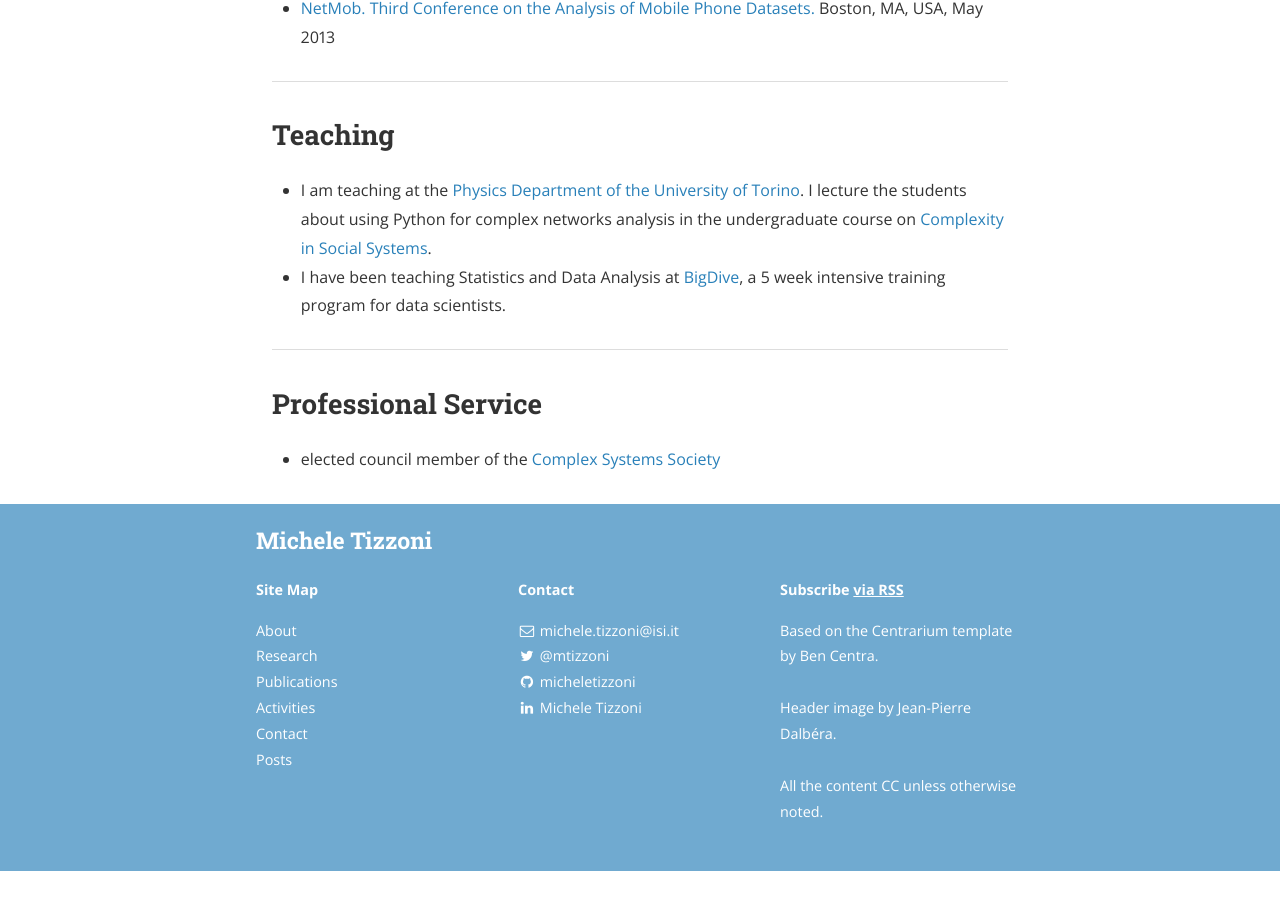
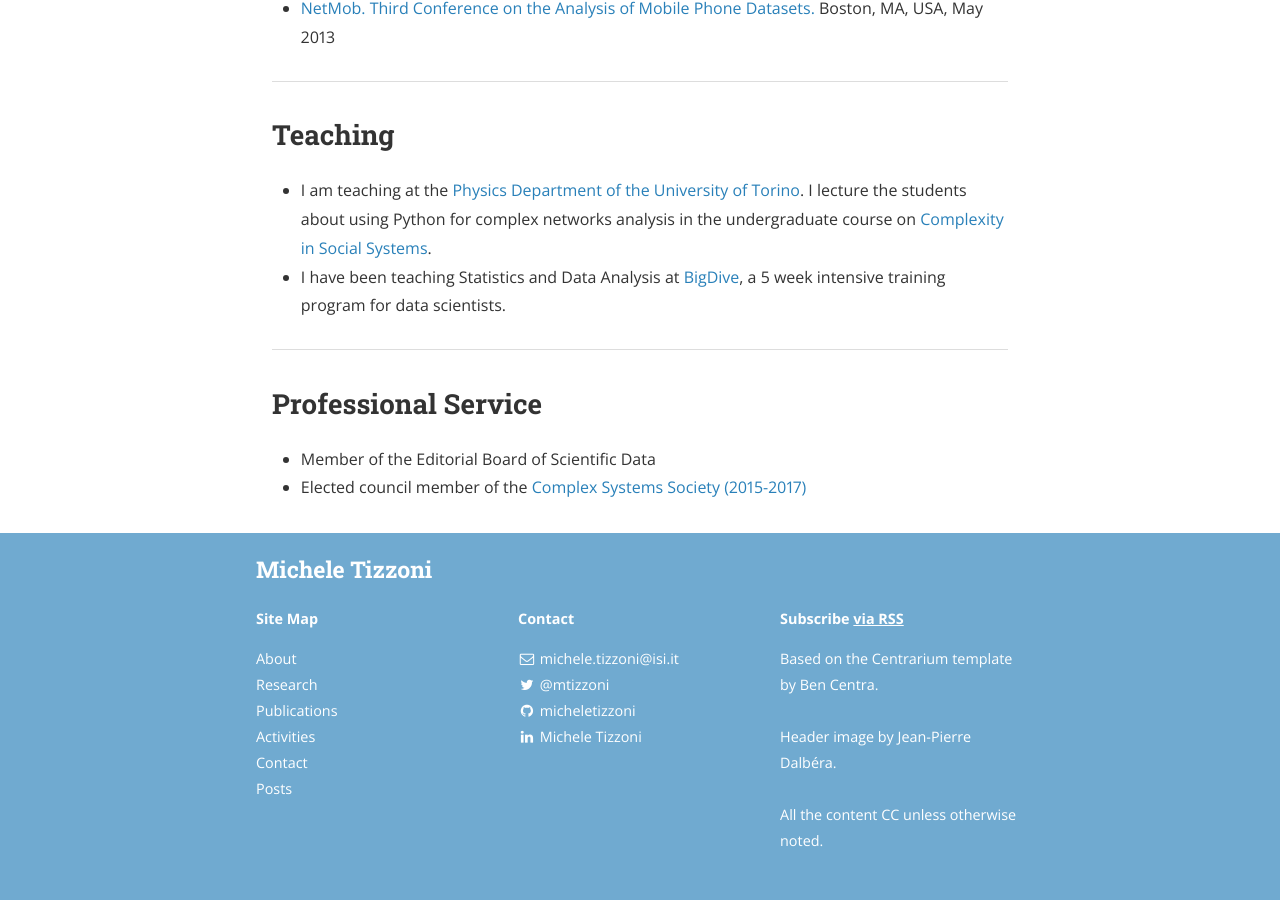
Before and after one commit to micheletizzoni/micheletizzoni.github.io, a Jekyll site: the page built from 4_activities.md, in a window 1280 px wide and 900 px high, scrolled down 1368 px. Built offline with Jekyll 4.4.1, drawn with Linux system fonts in a browser that asks for light colours; nearby versions of some CDN libraries; before the commit the page ends 2239 px from its top, so only the background shows below that.

Commit message:
Minor updates

```diff
--- a/4_activities.md
+++ b/4_activities.md
@@ -58,5 +58,6 @@ I am one of the founders of <a href="http://databeerstorino.tumblr.com/">DataBee
 
 <h2>Professional Service</h2>
 <ul>
-  <li>elected council member of the  <a href="http://cssociety.org/home">Complex Systems Society</a> </li>
+  <li>Member of the Editorial Board of <a href="https://www.nature.com/sdata/about/editorial-board"></a> Scientific Data</li>
+  <li>Elected council member of the  <a href="http://cssociety.org/home">Complex Systems Society (2015-2017)</a> </li>
 </ul>
--- a/_config.yml
+++ b/_config.yml
@@ -20,7 +20,7 @@ logo: "/assets/logo.png"
 
 # Build settings
 markdown: kramdown
-paginate: 2
+paginate: 5
 paginate_path: "/page:num/"
 inter_post_navigation: false
 highlightjs_theme: "monokai-sublime"
```
Also changed, not shown: 3_publications.md (+1 -1 lines).
